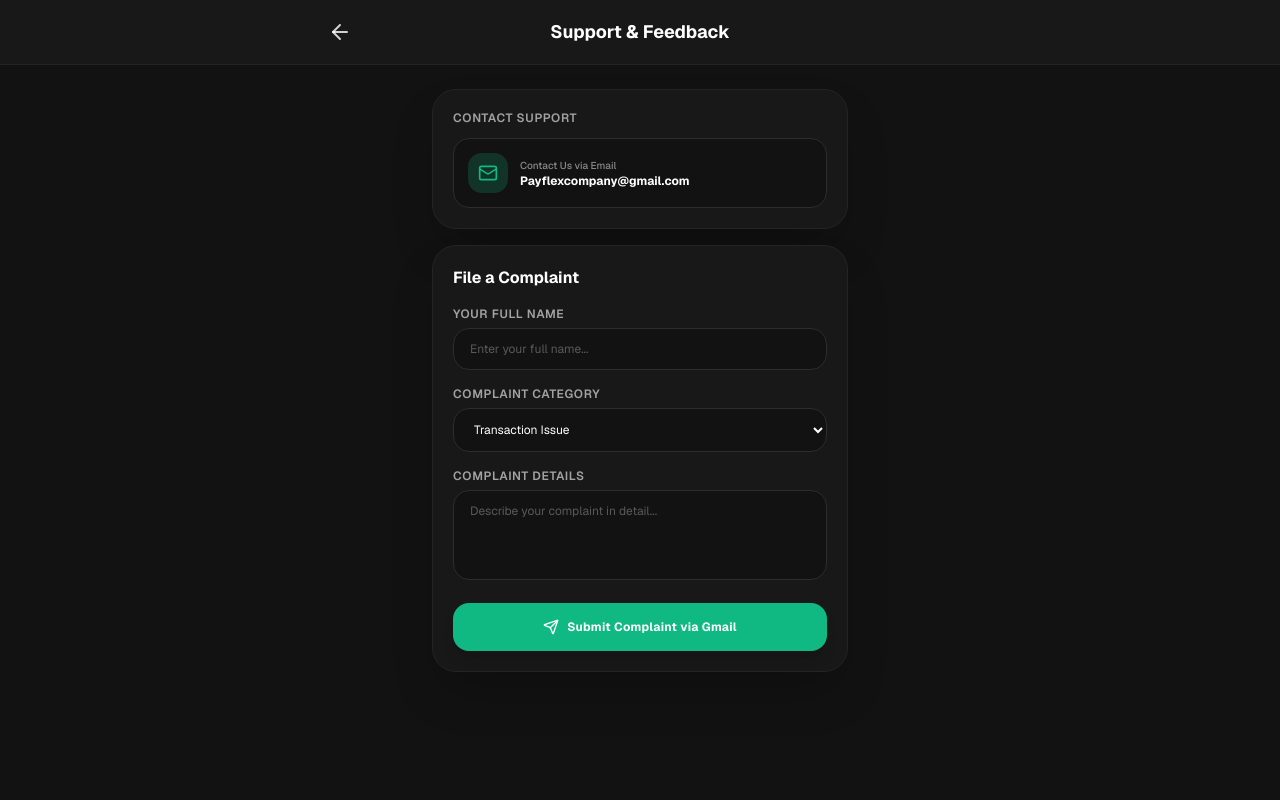
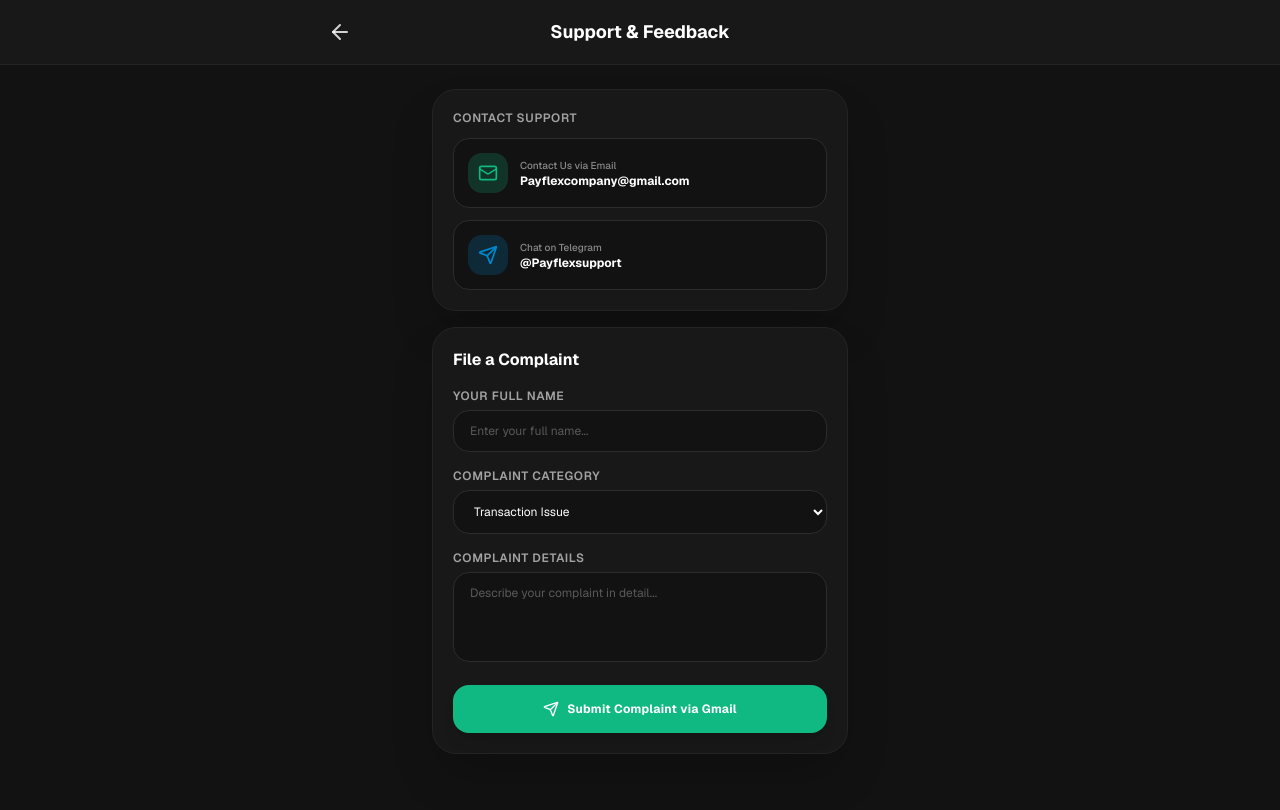
Before and after one commit to lilog2025-dev/Bluepay, a Next.js app: page /support in a window 1280 px wide. Built offline with nearby package versions, Linux system fonts and the light colour scheme.

Commit message:
Update page.tsx

```diff
--- a/app/support/page.tsx
+++ b/app/support/page.tsx
@@ -7,6 +7,7 @@ import { useRouter } from 'next/navigation'
 import { ArrowLeft, Mail, Send, CheckCircle2 } from 'lucide-react'
 
 const SUPPORT_EMAIL = 'Payflexcompany@gmail.com'
+const TELEGRAM_HANDLE = 'Payflexsupport'
 
 export default function SupportPage() {
   const router = useRouter()
@@ -45,8 +46,10 @@ export default function SupportPage() {
 
       <main className="max-w-md mx-auto px-4 py-6 space-y-4">
         {/* Contact Support Card */}
-        <div className="bg-[#181818] border border-[#242424] rounded-3xl p-5 shadow-2xl">
+        <div className="bg-[#181818] border border-[#242424] rounded-3xl p-5 shadow-2xl space-y-3">
           <h2 className="text-xs font-semibold text-white/60 uppercase tracking-wider mb-3">Contact Support</h2>
+
+          {/* Email Option */}
           <a
             href={`mailto:${SUPPORT_EMAIL}`}
             className="flex items-center gap-3 p-3.5 bg-[#121212] border border-[#2c2c2c] rounded-2xl hover:border-[#10B981] transition group"
@@ -57,6 +60,22 @@ export default function SupportPage() {
             <div className="overflow-hidden">
               <p className="text-[10px] text-white/50 font-medium">Contact Us via Email</p>
               <p className="text-xs font-bold text-white truncate">{SUPPORT_EMAIL}</p>
+            </div>
+          </a>
+
+          {/* Telegram Option */}
+          <a
+            href={`https://t.me/${TELEGRAM_HANDLE}`}
+            target="_blank"
+            rel="noopener noreferrer"
+            className="flex items-center gap-3 p-3.5 bg-[#121212] border border-[#2c2c2c] rounded-2xl hover:border-[#0088cc] transition group"
+          >
+            <div className="w-10 h-10 bg-[#0088cc]/20 text-[#0088cc] rounded-xl flex items-center justify-center flex-shrink-0 group-hover:bg-[#0088cc] group-hover:text-white transition">
+              <Send className="w-5 h-5" />
+            </div>
+            <div className="overflow-hidden">
+              <p className="text-[10px] text-white/50 font-medium">Chat on Telegram</p>
+              <p className="text-xs font-bold text-white truncate">@{TELEGRAM_HANDLE}</p>
             </div>
           </a>
         </div>
```
